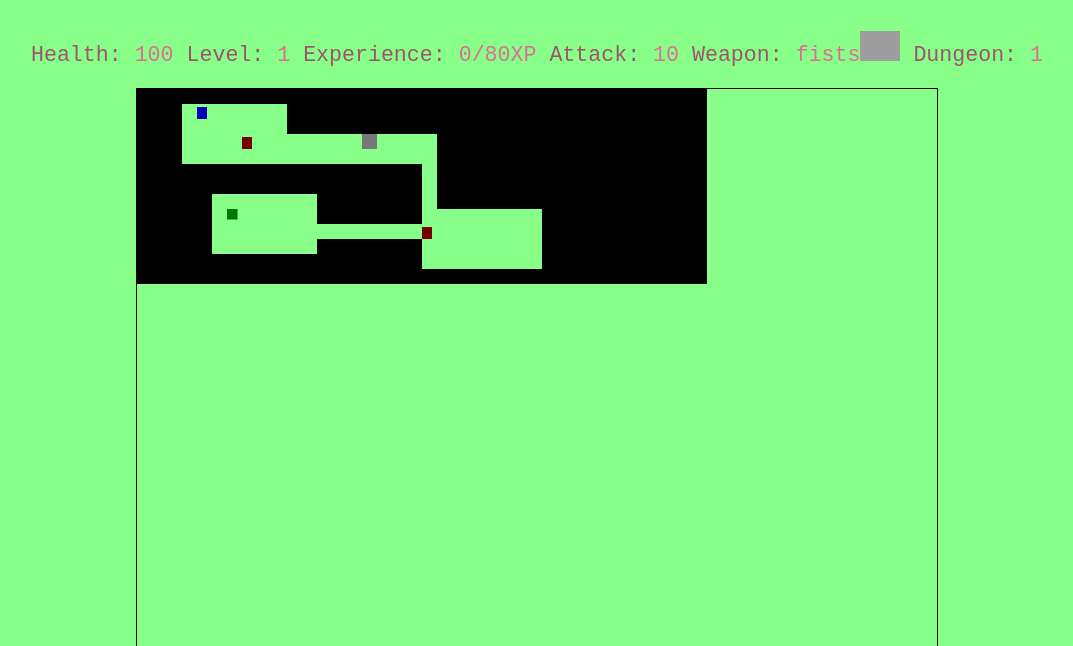
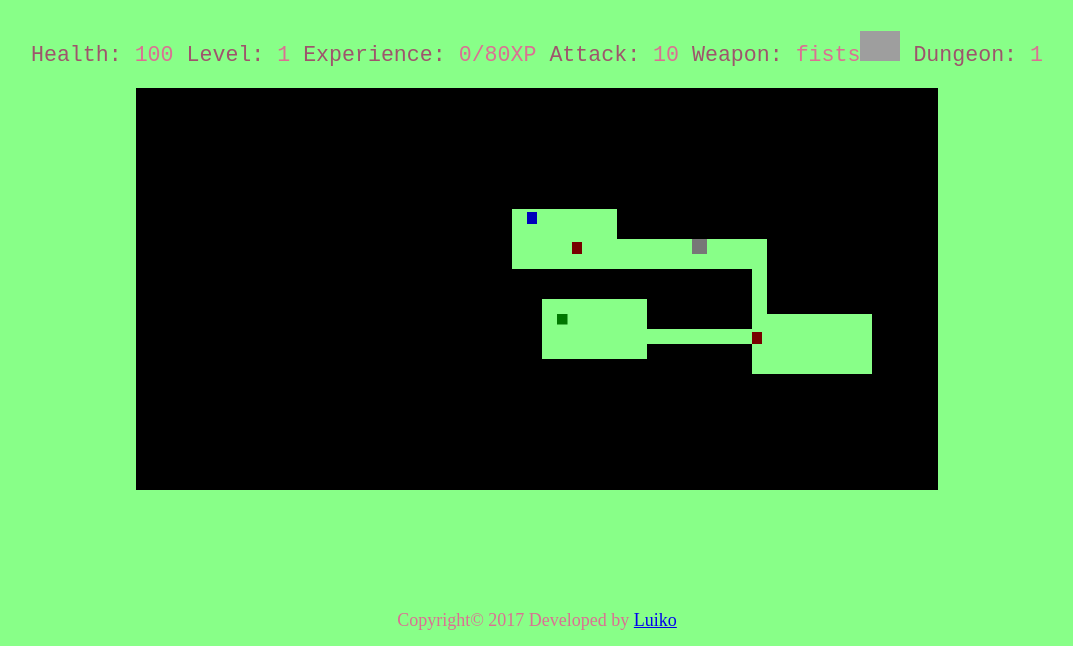
Before and after one commit to Luiko/dungeon-crawler, a React app: page / in a window 1280 px wide. Shown: the part 81-727 px from the top of the page, without its empty margins (103-1176 px from the left). Built offline with nearby package versions, Linux system fonts and the light colour scheme; some packages are replaced by stand-ins of ours; grey boxes are pictures that could not be loaded.

Commit message:
add center viewport

```diff
--- a/src/containers/board/index.js
+++ b/src/containers/board/index.js
@@ -15,6 +15,7 @@ const controls = {
 class Board extends Component {
   constructor(props) {
     super(props);
+    this.starterPoint = { x: 26, y: 8 };
     this.state = {
       restarting: false
     };
@@ -33,8 +34,6 @@ class Board extends Component {
     const canvas = document.querySelector('canvas');
     const ctx = canvas.getContext('2d');
     const size = 15;
-    const boardWidth = size * this.props.width;
-    const boardHeight = size * this.props.height;
     const herosWidth = 10;
     const herosHeight = 12;
     const paddindTop = size - herosHeight;
@@ -76,41 +75,51 @@ class Board extends Component {
       return;
     }
 
+    const { hero, cave, boss } = this.props;
+    const viewport = {
+      x: hero.x - this.starterPoint.x,
+      y: hero.y - this.starterPoint.y
+    };
+
     ctx.fillStyle = '#000';
-    ctx.fillRect(0, 0, boardWidth, boardHeight);
+    ctx.fillRect(0, 0, 800, 400);
     this.props.void.forEach(({ x, y }) => ctx.clearRect(
-      x * size,
-      y * size,
+      (x - viewport.x) * size,
+      (y - viewport.y) * size,
       size,
       size
     ));
 
-    const { hero, cave, boss } = this.props;
     const weapon = this.props.weapon.point;
     const health = this.props.health.point;
     const enemies = this.props.enemies.map(e => e.point);
 
     const drawGuy = (point) => ctx.fillRect(
-      point.x * size,
-      point.y * size + paddindTop,
+      (point.x - viewport.x) * size,
+      (point.y - viewport.y) * size + paddindTop,
       herosWidth,
       herosHeight
     );
     const drawBlock = (point) => ctx.fillRect(
-      point.x * size,
-      point.y * size,
+      (point.x - viewport.x) * size,
+      (point.y - viewport.y) * size,
       size,
       size
     );
     const drawItem = (point) => ctx.fillRect(
-      point.x * size,
-      point.y * size,
+      (point.x - viewport.x) * size,
+      (point.y - viewport.y) * size,
       size * 0.7,
       size * 0.7
     );
 
     ctx.fillStyle = '#00B';
-    drawGuy(hero);
+    ctx.fillRect(
+      (this.starterPoint.x) * size,
+      (this.starterPoint.y) * size + paddindTop,
+      herosWidth,
+      herosHeight
+    );
     ctx.fillStyle = '#777';
     drawBlock(cave);
     if (weapon) {
@@ -147,7 +156,7 @@ class Board extends Component {
 
   render() {
     return (
-      <canvas width={800} height={600} tabIndex={1}
+      <canvas width={800} height={400} tabIndex={1}
         onKeyDown={this.onKeyDown}>
         hello world!
       </canvas>
--- a/src/containers/index.js
+++ b/src/containers/index.js
@@ -47,10 +47,7 @@ class App extends Component {
             <span> Dungeon: </span>{this.props.dungeon}
           </p>
         </div>
-        <Board
-          width={maps[d].getWidth()}
-          height={maps[d].getHeight()}
-        />
+        <Board/>
       </div>
     );
   }
--- a/src/style.scss
+++ b/src/style.scss
@@ -12,7 +12,6 @@ html {
 // main setup
 
 main {
-  // width: 320px;
   margin: 0 auto;
 }
 
@@ -23,6 +22,7 @@ header, footer {
 }
 
 footer {
+  margin-top: 120px;
   img {
     width: 30px;
     position: relative;
```
